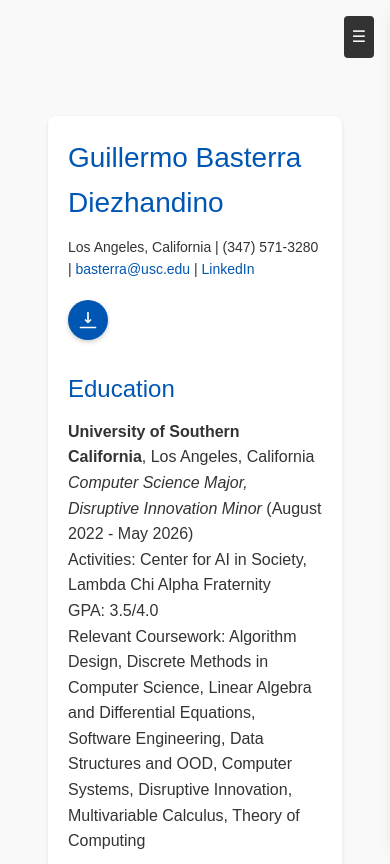
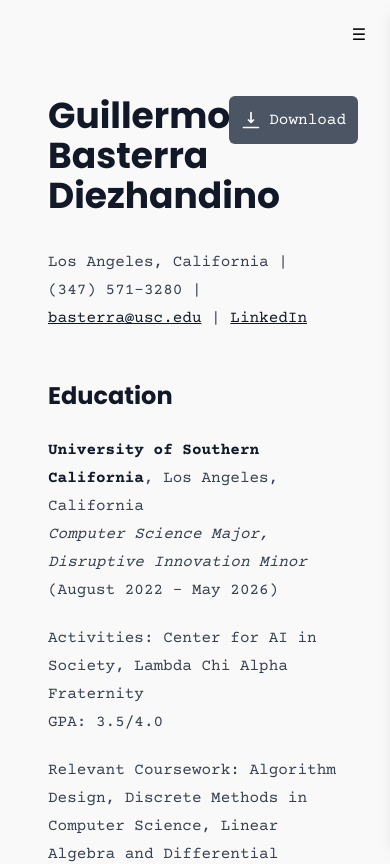
Before and after one commit to guillebasterra/website, a Next.js app: page /resume in a window 390 px wide. Shown: the top 864 px of the page. Built offline with nearby package versions, Linux system fonts and the light colour scheme.

Commit message:
varied fixes

```diff
--- a/package.json
+++ b/package.json
@@ -9,12 +9,16 @@
     "lint": "next lint"
   },
   "dependencies": {
+    "@tailwindcss/typography": "^0.5.15",
     "firebase": "^11.1.0",
+    "gray-matter": "^4.0.3",
     "next": "15.1.2",
     "nodemailer": "^6.9.16",
     "react": "^19.0.0",
     "react-dom": "^19.0.0",
-    "react-icons": "^5.4.0"
+    "react-icons": "^5.4.0",
+    "remark": "^15.0.1",
+    "remark-html": "^16.0.1"
   },
   "devDependencies": {
     "@eslint/eslintrc": "^3",
--- a/public/resume.html
+++ b/public/resume.html
@@ -1,86 +1,4 @@
-<!DOCTYPE html>
-<html lang="en">
-<head>
-    <meta charset="UTF-8">
-    <meta name="viewport" content="width=device-width, initial-scale=1.0">
-    <title>Guillermo Basterra Diezhandino - Resume</title>
-    <style>
-        body {
-            font-family: Arial, sans-serif;
-            margin: 0;
-            padding: 0;
-            line-height: 1.6;
-            background-color: #f4f4f9;
-            color: #333;
-        }
-        .container {
-            max-width: 900px;
-            margin: 20px auto;
-            padding: 20px;
-            background: #fff;
-            border-radius: 8px;
-            box-shadow: 0 2px 4px rgba(0,0,0,0.1);
-        }
-        h1, h2, h3 {
-            color: #0056b3;
-        }
-        h1 {
-            margin-bottom: 10px;
-            font-size: 28px;
-        }
-        h2 {
-            margin-top: 30px;
-            margin-bottom: 10px;
-            font-size: 24px;
-        }
-        ul {
-            padding-left: 20px;
-            margin: 10px 0;
-        }
-        li {
-            margin-bottom: 5px;
-        }
-        .contact {
-            margin-bottom: 20px;
-            font-size: 14px;
-        }
-        .contact a {
-            color: #0056b3;
-            text-decoration: none;
-        }
-        .contact a:hover {
-            text-decoration: underline;
-        }
-        .section {
-            margin-bottom: 20px;
-        }
-        .sub-section {
-            margin-bottom: 10px;
-        }
-        .download-btn {
-            display: flex;
-            align-items: center;
-            justify-content: center;
-            background: #0056b3;
-            color: #fff;
-            border: none;
-            border-radius: 50%;
-            width: 40px;
-            height: 40px;
-            cursor: pointer;
-            box-shadow: 0 2px 4px rgba(0, 0, 0, 0.2);
-            text-decoration: none;
-        }
-        .download-btn:hover {
-            background: #003f8a;
-        }
-        .download-btn svg {
-            width: 20px;
-            height: 20px;
-        }
-    </style>
-</head>
-<body>
+
     <div class="container">
 
         <header>
@@ -90,11 +8,7 @@
                 <a href="mailto:basterra@usc.edu">basterra@usc.edu</a> |
                 <a href="http://www.linkedin.com/in/guillermo-basterra-diezhandino" target="_blank">LinkedIn</a>
             </div>
-            <a href="/resume.pdf" download="Guillermo_Basterra_Resume.pdf" class="download-btn" title="Download Resume">
-                <svg xmlns="http://www.w3.org/2000/svg" fill="none" viewBox="0 0 24 24" stroke-width="2" stroke="currentColor">
-                    <path stroke-linecap="round" stroke-linejoin="round" d="M12 3v12m0 0l3-3m-3 3l-3-3m9 9H6m12 0h.01M3 21h18" />
-                </svg>
-            </a>
+
 
         </header>
 
@@ -185,5 +99,3 @@
             <p><strong>Personal Interests:</strong> Marathon running, acoustic and electric guitar, hiking, weight lifting, drawing and painting, reading</p>
         </section>
     </div>
-</body>
-</html>
--- a/src/app/about/page.tsx
+++ b/src/app/about/page.tsx
@@ -1,8 +1,30 @@
-export default function About() {
-    return (
-      <main className="p-14 ml-5">
-        <h1>About Me</h1>
-        <p>This is the About page where you can describe yourself.</p>
-      </main>
-    );
-  }
+import fs from "fs";
+import path from "path";
+import matter from "gray-matter";
+import { remark } from "remark";
+import html from "remark-html";
+
+async function getMarkdownContent(fileName: string) {
+  const filePath = path.join(process.cwd(), "src/content", fileName);
+  const fileContent = fs.readFileSync(filePath, "utf-8");
+
+  const { data, content } = matter(fileContent); // Extract metadata and markdown content.
+  const processedContent = await remark().use(html).process(content); // Convert markdown to HTML.
+  const htmlContent = processedContent.toString();
+
+  return { data, htmlContent };
+}
+
+export default async function AboutPage() {
+  const { data, htmlContent } = await getMarkdownContent("about.md");
+
+  return (
+    <div className="prose max-w-2xl mx-20 p-8">
+      <h1 className="text-4xl font-bold mb-6">{data.title}</h1>
+      <div
+        className="prose max-w-none"
+        dangerouslySetInnerHTML={{ __html: htmlContent }}
+      />
+    </div>
+  );
+}
--- a/src/app/components/Resume.tsx
+++ b/src/app/components/Resume.tsx
@@ -20,14 +20,36 @@
   }, []);
 
   return (
-    <div className="flex p-8 max-w-6xl mx-auto">
+    <div className="relative p-8 max-w-6xl mx-auto">
+      {/* Download Button */}
+      <a
+        href="/resume.pdf"
+        download="Guillermo_Basterra_Resume.pdf"
+        className="absolute top-0 right-0 mt-8 mr-4 bg-gray-600 hover:bg-gray-700 text-white p-3 rounded-md flex items-center space-x-2"
+        title="Download Resume"
+      >
+        <svg
+          xmlns="http://www.w3.org/2000/svg"
+          fill="none"
+          viewBox="0 0 24 24"
+          strokeWidth="2"
+          stroke="currentColor"
+          className="w-5 h-5"
+        >
+          <path
+            strokeLinecap="round"
+            strokeLinejoin="round"
+            d="M12 3v12m0 0l3-3m-3 3l-3-3m9 9H6m12 0h.01M3 21h18"
+          />
+        </svg>
+        <span>Download</span>
+      </a>
 
+      {/* Resume Content */}
       <div
         className="prose max-w-none"
         dangerouslySetInnerHTML={{ __html: resumeContent }}
       ></div>
-
     </div>
-
   );
 }
--- a/src/app/layout.tsx
+++ b/src/app/layout.tsx
@@ -28,7 +28,7 @@
                 alt="Description"
                 width={160}  // Set the desired width (adjust based on needs)
                 height={160} // Set the desired height (adjust based on needs)
-                className="object-contain"
+                className="object-contain mb-4"
               />
               <Link
                 href="/"
@@ -85,11 +85,14 @@
 
           {/* Hamburger Menu for Small Screens */}
           <button
-            className="fixed top-4 right-4 z-50 md:hidden p-2 bg-gray-900 text-white rounded"
-            onClick={() => setMenuOpen(!menuOpen)}
+            className={`fixed top-4 right-4 z-50 md:hidden p-2  text-black rounded transition-opacity ${
+              menuOpen ? "opacity-0 pointer-events-none" : "opacity-100"
+            }`}
+            onClick={() => setMenuOpen(true)}
           >
             ☰
           </button>
+
 
           {/* Pull-Out Menu */}
           <div
@@ -99,7 +102,7 @@
             onClick={() => setMenuOpen(false)}
           >
             <aside
-              className={`fixed top-0 right-0 w-64 h-full bg-white p-6 shadow-lg flex flex-col space-y-6 transform transition-transform duration-300 ${
+              className={`fixed top-0 right-0 w-64 h-full bg-white p-2 shadow-lg flex flex-col space-y-0 transform transition-transform duration-300 ${
                 menuOpen ? "translate-x-0" : "translate-x-full"
               }`}
               onClick={(e) => e.stopPropagation()}
@@ -110,6 +113,16 @@
               >
                 ×
               </button>
+              <div className="flex flex-col items-center justify-start h-screen m-0 p-0">
+                <Image
+                  src="/images/nook.png"
+                  alt="Description"
+                  width={130}  // Set the desired width (adjust based on needs)
+                  height={130} // Set the desired height (adjust based on needs)
+                  className="mb-6"
+                />
+              </div>
+              <div className="flex flex-col space-y-6 ml-10">
                 <Link href="/" className="text-lg text-gray-700 hover:text-gray-900">
                   Home
                 </Link>
@@ -122,8 +135,9 @@
                 <Link href="/contact" className="text-lg text-gray-700 hover:text-gray-900">
                   Contact
                 </Link>
+              </div>
               {/* Social Links */}
-                <div className="flex flex-col items-center mt-10">
+                <div className="flex flex-col items-center justify-end h-screen  mt-10">
                   <div className="flex space-x-4">
                     <a
                       href="https://www.linkedin.com/in/guillermo-basterra-diezhandino"
--- a/tailwind.config.ts
+++ b/tailwind.config.ts
@@ -5,8 +5,8 @@
   theme: {
     extend: {
       fontFamily: {
-        serif: ['Courier Prime', 'serif'], // Add Newsreader to serif
-        sans: ['Poppins', 'sans-serif'], // Default sans font (optional)
+        serif: ['Courier Prime', 'serif'], // Serif font for body text
+        sans: ['Poppins', 'sans-serif'],  // Sans-serif font for headers
       },
       colors: {
         gray: {
@@ -14,9 +14,39 @@
           900: '#333333', // Dark text
         },
       },
+      typography: {
+        DEFAULT: {
+          css: {
+            h1: {
+              fontFamily: 'Poppins, sans-serif', // Sans-serif font for h1
+            },
+            h2: {
+              fontFamily: 'Poppins, sans-serif', // Sans-serif font for h2
+            },
+            h3: {
+              fontFamily: 'Poppins, sans-serif', // Sans-serif font for h3
+            },
+            h4: {
+              fontFamily: 'Poppins, sans-serif', // Sans-serif font for h4
+            },
+            h5: {
+              fontFamily: 'Poppins, sans-serif', // Sans-serif font for h5
+            },
+            h6: {
+              fontFamily: 'Poppins, sans-serif', // Sans-serif font for h6
+            },
+            p: {
+              fontFamily: 'Courier Prime, serif', // Serif font for paragraphs
+            },
+            li: {
+              fontFamily: 'Courier Prime, serif', // Serif font for list items
+            },
+          },
+        },
+      },
     },
   },
-  plugins: [],
+  plugins: [require('@tailwindcss/typography')],
 };
 
 export default config;
```
Also changed, not shown: src/content/about.md (added, +16 -0 lines), 2 other files (tests, documents, lock files or other folders). Lines whose indentation alone changed are shown as unchanged.
